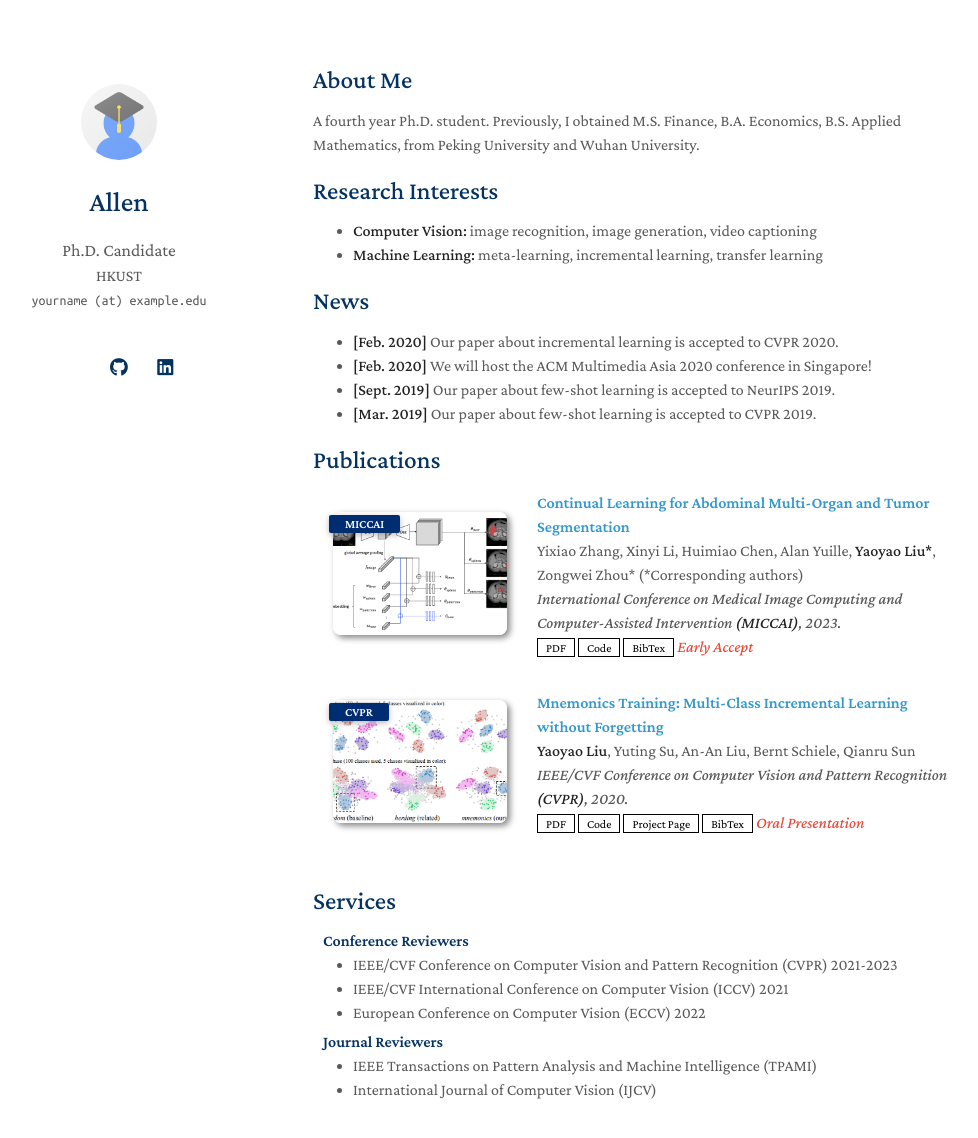
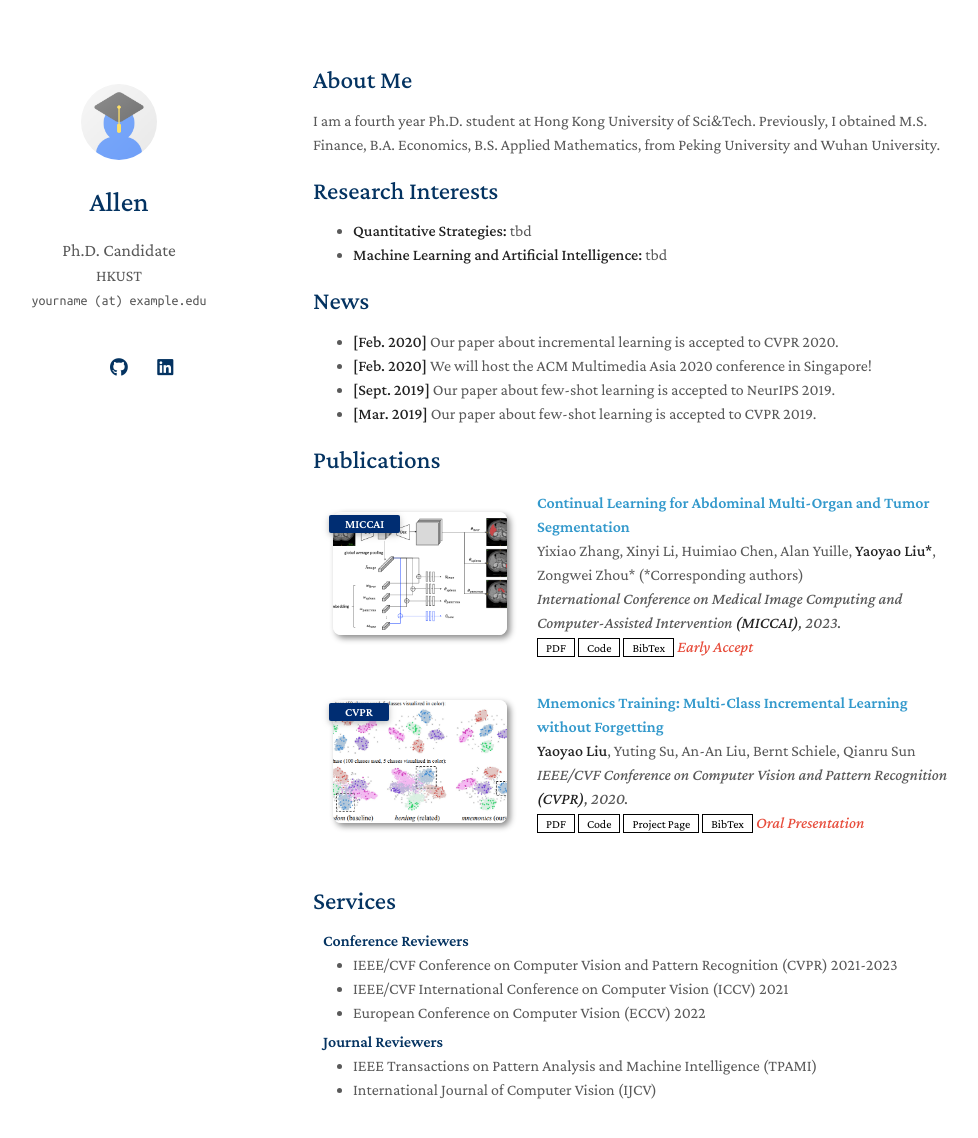
Before and after one commit to allenh16/allenh16.github.io, a Jekyll site: the page built from index.md, in a window 1280 px wide and 1196 px high. Shown: the top 1138 px of the window, without its empty margins (157-1135 px from the left). Built offline with Jekyll 4.4.1, drawn with Linux system fonts in a browser that asks for light colours; a style sheet for code colours, icons or effects is not loaded; our own code applies the rules of GitHub Pages for plain Markdown files.

Commit message:
Update index.md

```diff
--- a/index.md
+++ b/index.md
@@ -4,12 +4,12 @@ layout: homepage
 
 ## About Me
 
-A fourth year Ph.D. student. Previously, I obtained M.S. Finance, B.A. Economics, B.S. Applied Mathematics, from Peking University and Wuhan University.
+I am a fourth year Ph.D. student at Hong Kong University of Sci&Tech. Previously, I obtained M.S. Finance, B.A. Economics, B.S. Applied Mathematics, from Peking University and Wuhan University.
 
 ## Research Interests
 
-- **Computer Vision:** image recognition, image generation, video captioning
-- **Machine Learning:** meta-learning, incremental learning, transfer learning
+- **Quantitative Strategies:** tbd
+- **Machine Learning and Artificial Intelligence:** tbd
 
 ## News
 
```
